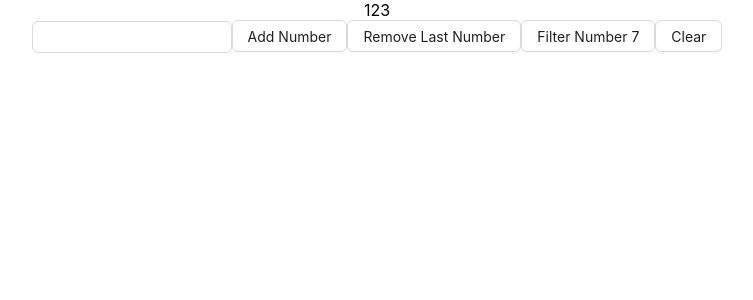
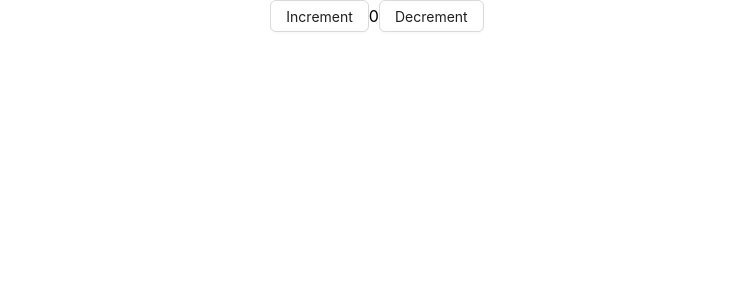
Before and after one commit to namtrungit/study-react, a React (Create React App) app: page / in a window 1280 px wide. Shown: the top 300 px of the page, without its empty margins (263-1016 px from the left). Built offline with nearby package versions, Linux system fonts and the light colour scheme.

Commit message:
Install Redux, Redux Saga

```diff
--- a/package.json
+++ b/package.json
@@ -3,6 +3,7 @@
   "version": "0.1.0",
   "private": true,
   "dependencies": {
+    "@reduxjs/toolkit": "^2.2.5",
     "@testing-library/jest-dom": "^5.17.0",
     "@testing-library/react": "^13.4.0",
     "@testing-library/user-event": "^13.5.0",
--- a/src/App.js
+++ b/src/App.js
@@ -2,16 +2,20 @@ import { createContext } from "react";
 import "./App.css";
 import FormMemo from "./components/demo/useMemo/FormMemo";
 import ArrayDemo from "./components/demo/customHook/ArrayDemo";
-
+import store from "./app/store";
+import { Provider } from "react-redux";
+import { Counter } from "./features/counter/Counter";
 export const ThemeContext = createContext(null);
 
 function App() {
   return (
-    <ThemeContext.Provider value="">
-      <div className="App">
-        <ArrayDemo />
-      </div>
-    </ThemeContext.Provider>
+    <Provider store={store}>
+      <ThemeContext.Provider value="">
+        <div className="App">
+          <Counter />
+        </div>
+      </ThemeContext.Provider>
+    </Provider>
   );
 }
 
--- /dev/null
+++ b/src/app/store.js
@@ -0,0 +1,16 @@
+import { configureStore } from "@reduxjs/toolkit";
+import { applyMiddleware } from "redux";
+import createSagaMiddleware from "redux-saga";
+import counterReducer from "../features/counter/counterSlice";
+import { rootSaga } from "../saga/rootSaga";
+
+const sagaMiddleware = createSagaMiddleware();
+export default configureStore({
+  reducer: {
+    counter: counterReducer,
+  },
+  middleware: (getDefaultMiddleWare) =>
+    getDefaultMiddleWare().concat(sagaMiddleware),
+});
+
+sagaMiddleware.run(rootSaga);
--- /dev/null
+++ b/src/features/counter/Counter.js
@@ -0,0 +1,30 @@
+import React from "react";
+import { useSelector, useDispatch } from "react-redux";
+import { decrement, increment } from "./counterSlice";
+import { Button } from "antd";
+// import styles from "./Counter.module.css";
+
+export function Counter() {
+  const count = useSelector((state) => state.counter.value);
+  const dispatch = useDispatch();
+
+  return (
+    <div>
+      <div>
+        <Button
+          aria-label="Increment value"
+          onClick={() => dispatch(increment())}
+        >
+          Increment
+        </Button>
+        <span>{count}</span>
+        <Button
+          aria-label="Decrement value"
+          onClick={() => dispatch(decrement())}
+        >
+          Decrement
+        </Button>
+      </div>
+    </div>
+  );
+}
--- /dev/null
+++ b/src/features/counter/counterSlice.js
@@ -0,0 +1,28 @@
+import { createSlice } from '@reduxjs/toolkit'
+
+export const counterSlice = createSlice({
+  name: 'counter',
+  initialState: {
+    value: 0
+  },
+  reducers: {
+    increment: state => {
+      // Redux Toolkit allows us to write "mutating" logic in reducers. It
+      // doesn't actually mutate the state because it uses the Immer library,
+      // which detects changes to a "draft state" and produces a brand new
+      // immutable state based off those changes
+      state.value += 1
+    },
+    decrement: state => {
+      state.value -= 1
+    },
+    incrementByAmount: (state, action) => {
+      state.value += action.payload
+    }
+  }
+})
+
+// Action creators are generated for each case reducer function
+export const { increment, decrement, incrementByAmount } = counterSlice.actions
+
+export default counterSlice.reducer
--- /dev/null
+++ b/src/saga/rootSaga.js
@@ -0,0 +1,15 @@
+import { all, takeEvery } from "redux-saga/effects";
+
+function* helloSaga() {
+  console.log("Hello Sagas!");
+}
+
+function* increaseSaga(data) {
+  console.log("Increase Sagas!");
+  console.log(data);
+  yield takeEvery("counter/decrement", (action) => console.log(action));
+}
+
+export function* rootSaga() {
+  yield all([helloSaga(), increaseSaga()]);
+}
```
Also changed, not shown: src/features/Users/usersSlice.js (added, +38 -0 lines), 1 other file (tests, documents, lock files or other folders).
